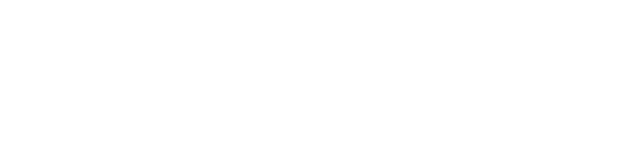
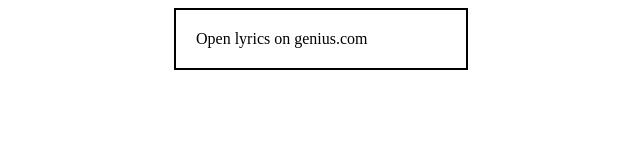
Before and after one commit to anjalik02/KAHA, a browser extension: page index.html in a window 1280 px wide. Shown: the whole page, without its empty margins (319-959 px from the left). Drawn offline with Linux system fonts and the light colour scheme.

Commit message:
added some styling

```diff
--- a/index.css
+++ b/index.css
@@ -1,3 +1,19 @@
 h1 {
-    font-size: 10;
-  }
+  font-size: 10;
+}
+
+body {
+  background-color: "#FDFD96";
+}
+
+#lyrics-container {
+  width: 250px;
+  margin: 0 auto;
+  background-color: "#FDFD96";
+  padding: 20px;
+  border: 2px solid black;
+}
+
+#lyrics-container p {
+  color: black;
+}
--- a/index.html
+++ b/index.html
@@ -3,6 +3,7 @@
   <head>
     <meta charset="UTF-8">
     <title>Lyrics</title>
+    <link rel="stylesheet" href="index.css">
   </head>
   <body>
     <div id="lyrics-container"></div>
--- a/script.js
+++ b/script.js
@@ -1,8 +1,7 @@
-// const url = window.location.href;
-// if (window.location.hostname !== "genius.com") {
-//   const lyricsContainer = document.getElementById("lyrics-container");
-//     lyricsContainer.innerText = "";
-// }
+if (window.location.hostname !== "genius.com") {
+  const lyricsContainer = document.getElementById("lyrics-container");
+  lyricsContainer.innerText = "Open lyrics on genius.com";
+}
 
 chrome.tabs.query({ active: true, currentWindow: true }, function(tabs) {
   var currentUrl = tabs[0].url;
```
